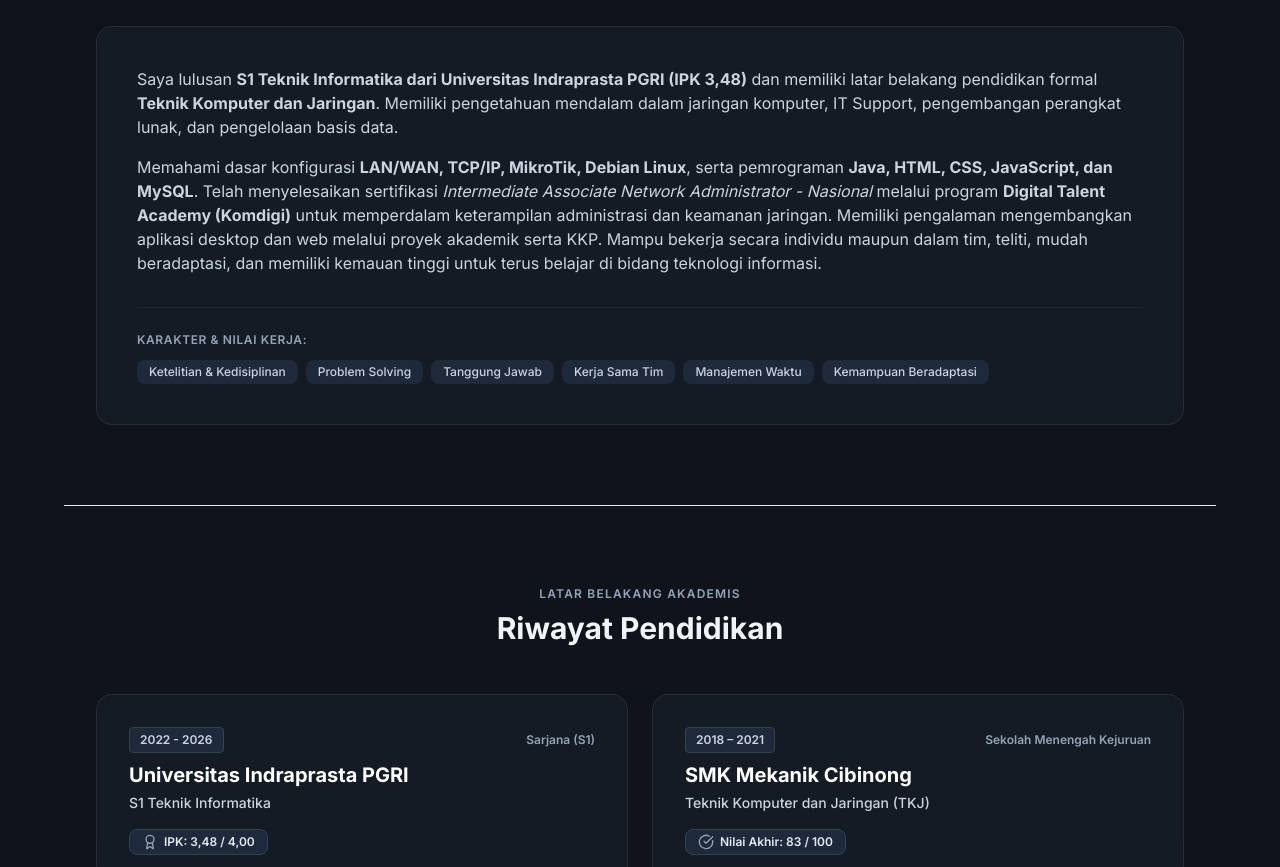
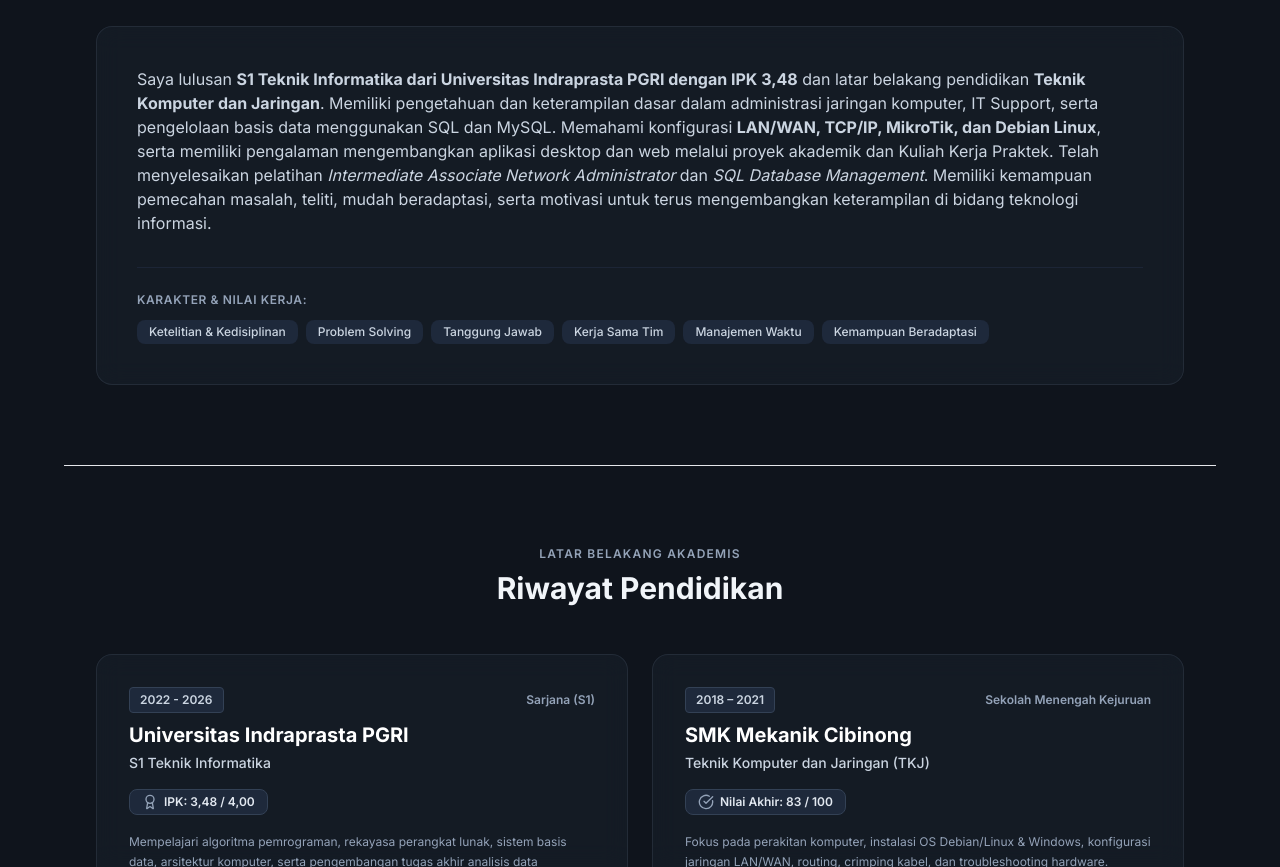
Before and after one commit to ridhorhmn/portofolio, a plain HTML site: page index.html in a window 1280 px wide. Shown: the part 963-1830 px from the top of the page. Drawn offline with nearby package versions, Linux system fonts and the light colour scheme.

Commit message:
Update deskripsi bagian profil tentang saya

```diff
--- a/index.html
+++ b/index.html
@@ -208,10 +208,7 @@
 
     <div class="card-glass p-6 sm:p-10 rounded-2xl">
       <p class="text-slate-300 text-sm sm:text-base leading-relaxed text-justify sm:text-left">
-        Saya lulusan <strong>S1 Teknik Informatika dari Universitas Indraprasta PGRI (IPK 3,48)</strong> dan memiliki latar belakang pendidikan formal <strong>Teknik Komputer dan Jaringan</strong>. Memiliki pengetahuan mendalam dalam jaringan komputer, IT Support, pengembangan perangkat lunak, dan pengelolaan basis data.
-      </p>
-      <p class="text-slate-300 text-sm sm:text-base leading-relaxed text-justify sm:text-left mt-4">
-        Memahami dasar konfigurasi <strong>LAN/WAN, TCP/IP, MikroTik, Debian Linux</strong>, serta pemrograman <strong>Java, HTML, CSS, JavaScript, dan MySQL</strong>. Telah menyelesaikan sertifikasi <em>Intermediate Associate Network Administrator - Nasional</em> melalui program <strong>Digital Talent Academy (Komdigi)</strong> untuk memperdalam keterampilan administrasi dan keamanan jaringan. Memiliki pengalaman mengembangkan aplikasi desktop dan web melalui proyek akademik serta KKP. Mampu bekerja secara individu maupun dalam tim, teliti, mudah beradaptasi, dan memiliki kemauan tinggi untuk terus belajar di bidang teknologi informasi.
+        Saya lulusan <strong>S1 Teknik Informatika dari Universitas Indraprasta PGRI dengan IPK 3,48</strong> dan latar belakang pendidikan <strong>Teknik Komputer dan Jaringan</strong>. Memiliki pengetahuan dan keterampilan dasar dalam administrasi jaringan komputer, IT Support, serta pengelolaan basis data menggunakan SQL dan MySQL. Memahami konfigurasi <strong>LAN/WAN, TCP/IP, MikroTik, dan Debian Linux</strong>, serta memiliki pengalaman mengembangkan aplikasi desktop dan web melalui proyek akademik dan Kuliah Kerja Praktek. Telah menyelesaikan pelatihan <em>Intermediate Associate Network Administrator</em> dan <em>SQL Database Management</em>. Memiliki kemampuan pemecahan masalah, teliti, mudah beradaptasi, serta motivasi untuk terus mengembangkan keterampilan di bidang teknologi informasi.
       </p>
 
       <!-- Softskills Badges -->
```
